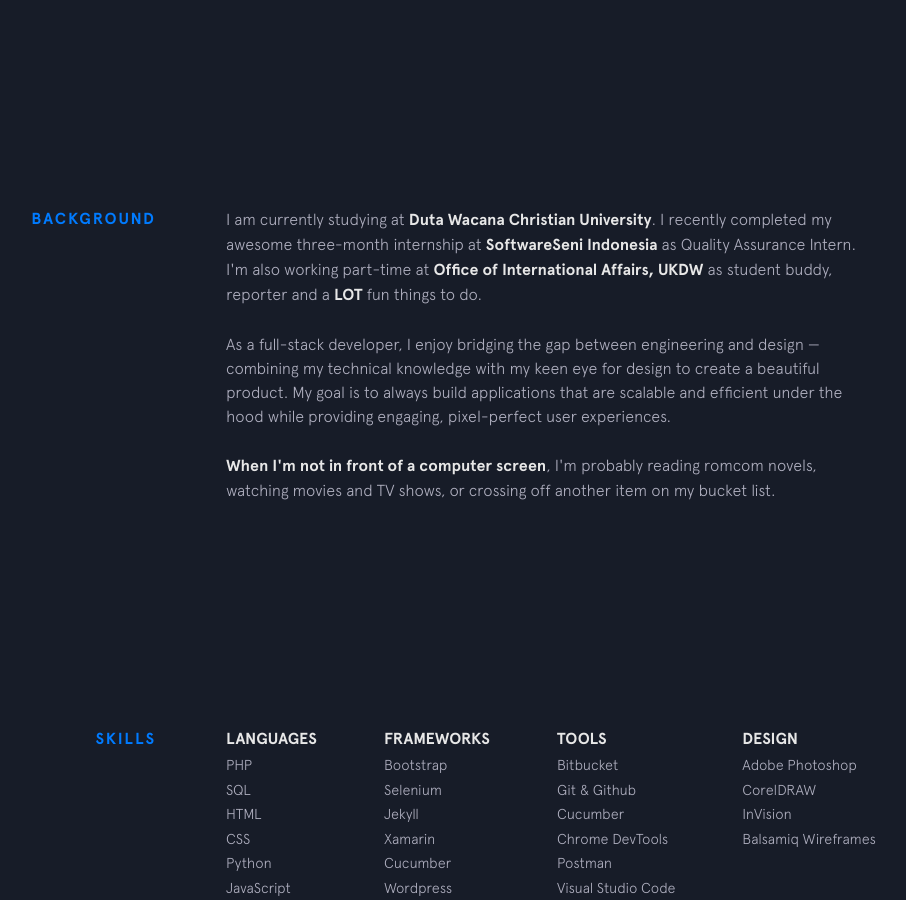
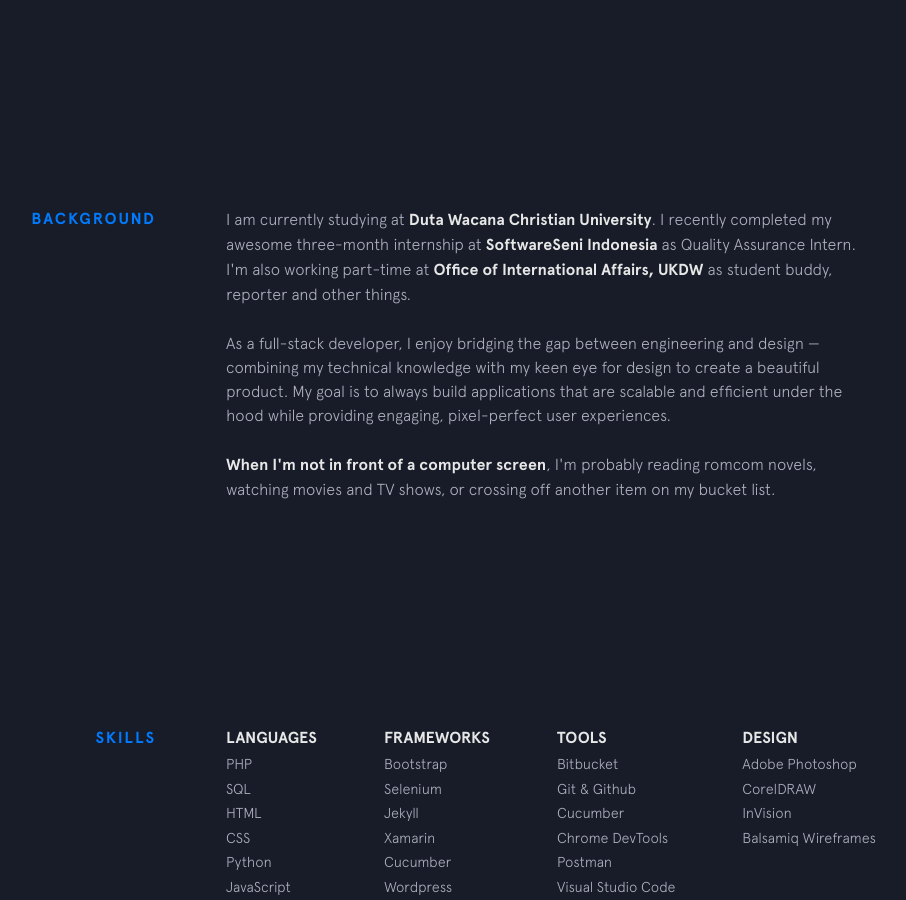
Before and after one commit to ivanhectors/ivanhectors.github.io, a Jekyll site: the page built from index.html, in a window 1280 px wide and 900 px high, scrolled down 793 px. Shown: the whole window, without its empty margins (224-1130 px from the left). Built offline with Jekyll 4.4.1, drawn with Linux system fonts in a browser that asks for light colours; nearby versions of some CDN libraries.

Commit message:
Update background.html

```diff
--- a/_includes/background.html
+++ b/_includes/background.html
@@ -5,7 +5,7 @@
       I am currently studying at
       <a class="underline-link" href="https://ukdw.ac.id/" target="_blank">Duta Wacana Christian University</a>. I recently completed my awesome three-month internship at
       <a class="underline-link" href="https://softwareseni.co.id/" target="_blank">SoftwareSeni Indonesia</a> as Quality Assurance Intern. I'm also working part-time at
-      <a class="underline-link" href="http://oia.ukdw.ac.id" target="_blank">Office of International Affairs, UKDW</a> as student buddy, reporter and a <strong>LOT</strong> fun things to do.
+      <a class="underline-link" href="http://oia.ukdw.ac.id" target="_blank">Office of International Affairs, UKDW</a> as student buddy, reporter and other things.
     </p>
 
     <p>
```
